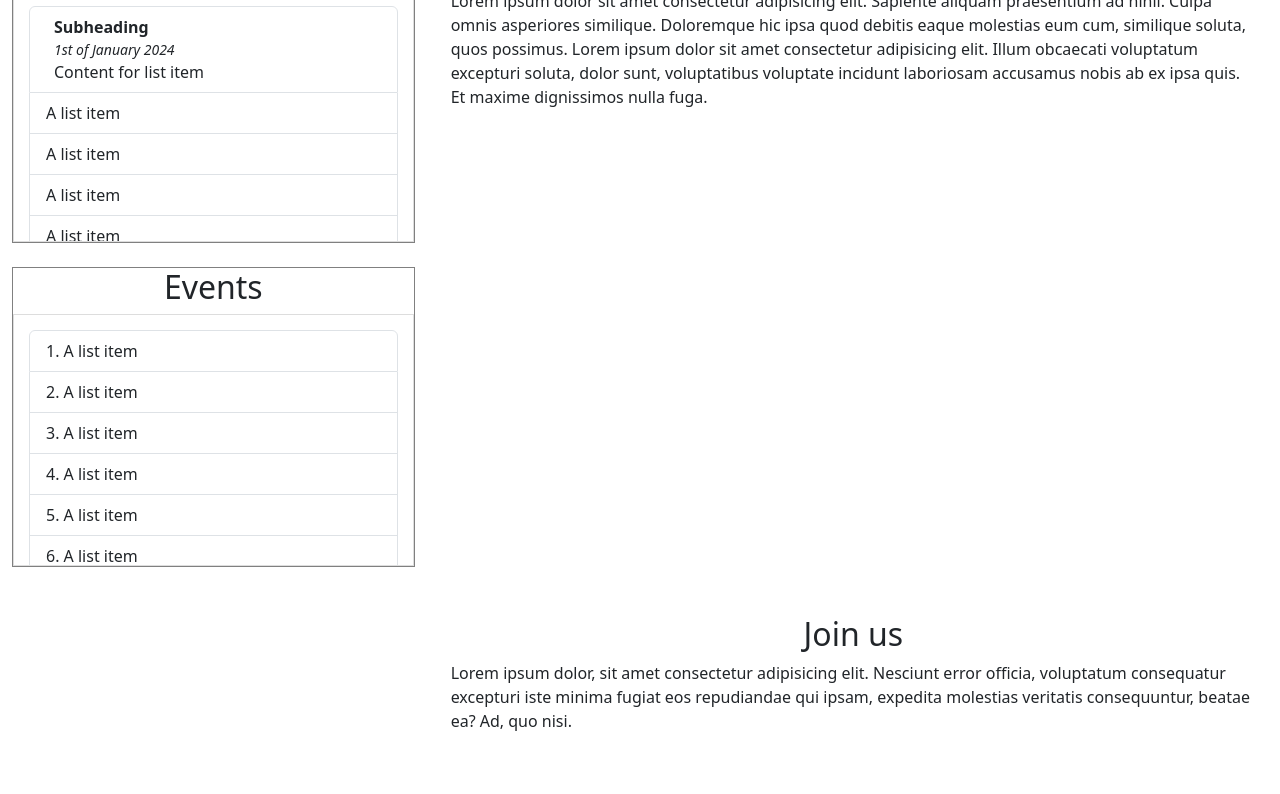
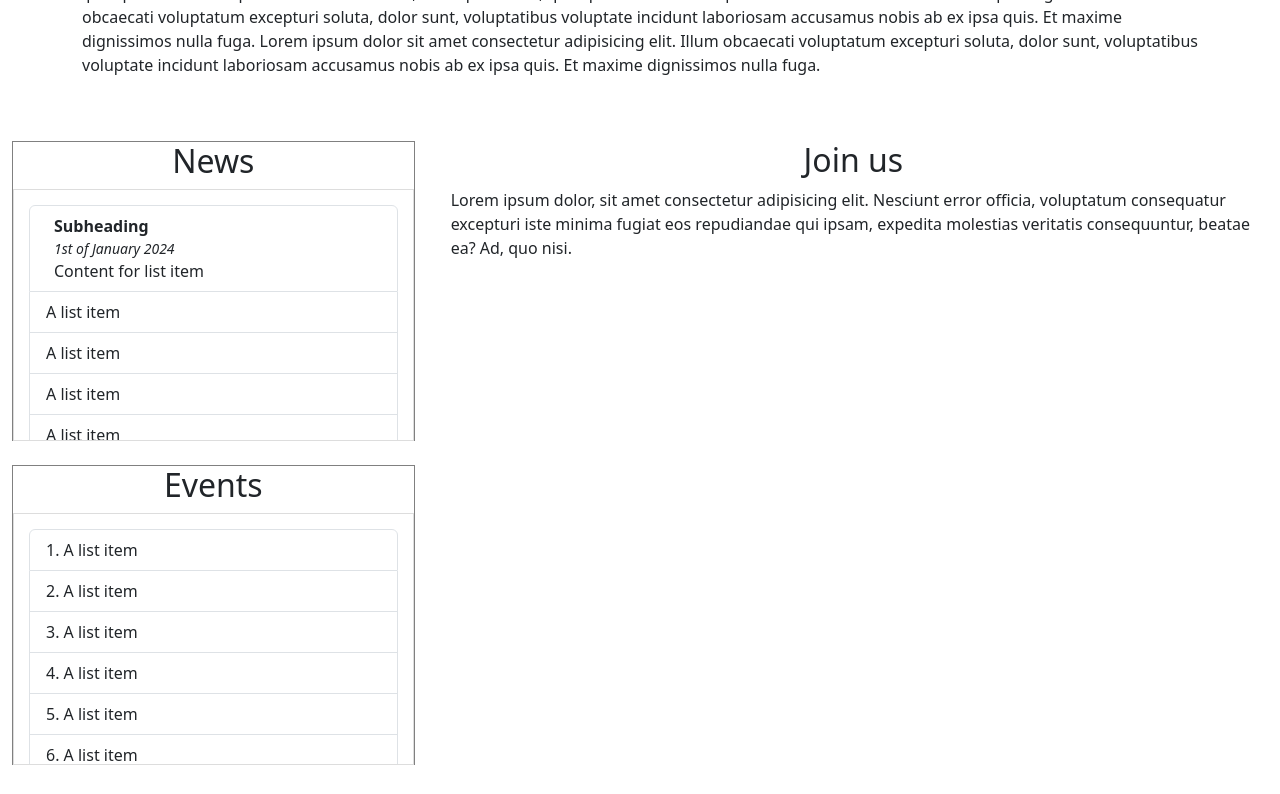
Before and after one commit to hannahjbooth/allotment-website, a plain HTML site: page index.html in a window 1280 px wide. Shown: the part 705-1499 px from the top of the page. Drawn offline with nearby package versions, Linux system fonts and the light colour scheme.

Commit message:
layout changes

```diff
--- a/index.html
+++ b/index.html
@@ -84,9 +84,8 @@
     <main class="container-fluid text-center text-sm-start">
 
         <!-- Welcome column -->
-        <div class="row">
-
-            <div class="order-sm-1 col-sm-8 pt-5">
+         <div class="row">
+            <div class="order-sm-1 col-sm-12 pt-3">
                 <section class="hero-section">
                     <article class="container">
                         <div class="text-center">
@@ -96,8 +95,28 @@
                             nihil. Culpa omnis asperiores similique. Doloremque hic ipsa quod debitis eaque molestias
                             eum cum, similique soluta, quos possimus. Lorem ipsum dolor sit amet consectetur adipisicing
                             elit. Illum obcaecati voluptatum excepturi soluta, dolor sunt, voluptatibus voluptate
+                            incidunt laboriosam accusamus nobis ab ex ipsa quis. Et maxime dignissimos nulla fuga. Lorem ipsum dolor sit amet consectetur adipisicing
+                            elit. Illum obcaecati voluptatum excepturi soluta, dolor sunt, voluptatibus voluptate
                             incidunt laboriosam accusamus nobis ab ex ipsa quis. Et maxime dignissimos nulla fuga.</p>
                     </article>
+                </section>
+            </div>
+         </div>
+
+        <div class="row">
+            <!-- Join us column -->
+            <div class="order-sm-1 col-sm-8 pt-5">
+                <section class="join-us pt-0">
+
+                    <article class="container-sm">
+                        <div class="text-center">
+                            <h2 id="join-us">Join us</h2>
+                        </div>
+                        <p>Lorem ipsum dolor, sit amet consectetur adipisicing elit. Nesciunt error officia, voluptatum
+                            consequatur excepturi iste minima fugiat eos repudiandae qui ipsam, expedita molestias
+                            veritatis consequuntur, beatae ea? Ad, quo nisi.</p>
+                    </article>
+
                 </section>
             </div>
             <!-- News and Events column -->
@@ -147,28 +166,7 @@
 
         </div>
 
-        <!-- Events and Join Us row -->
-        <div class="row">
-            <div class="order-sm-0 col-sm-4 pt-5">
 
-            </div>
-
-            <div class="order-sm-1 col-sm-8">
-
-                <section class="join-us pt-5">
-
-                    <article class="container-sm">
-                        <div class="text-center">
-                            <h2 id="join-us">Join us</h2>
-                        </div>
-                        <p>Lorem ipsum dolor, sit amet consectetur adipisicing elit. Nesciunt error officia, voluptatum
-                            consequatur excepturi iste minima fugiat eos repudiandae qui ipsam, expedita molestias
-                            veritatis consequuntur, beatae ea? Ad, quo nisi.</p>
-                    </article>
-
-                </section>
-            </div>
-        </div>
 
         <!-- FAQ row -->
         <div class="row pt-5">
```
